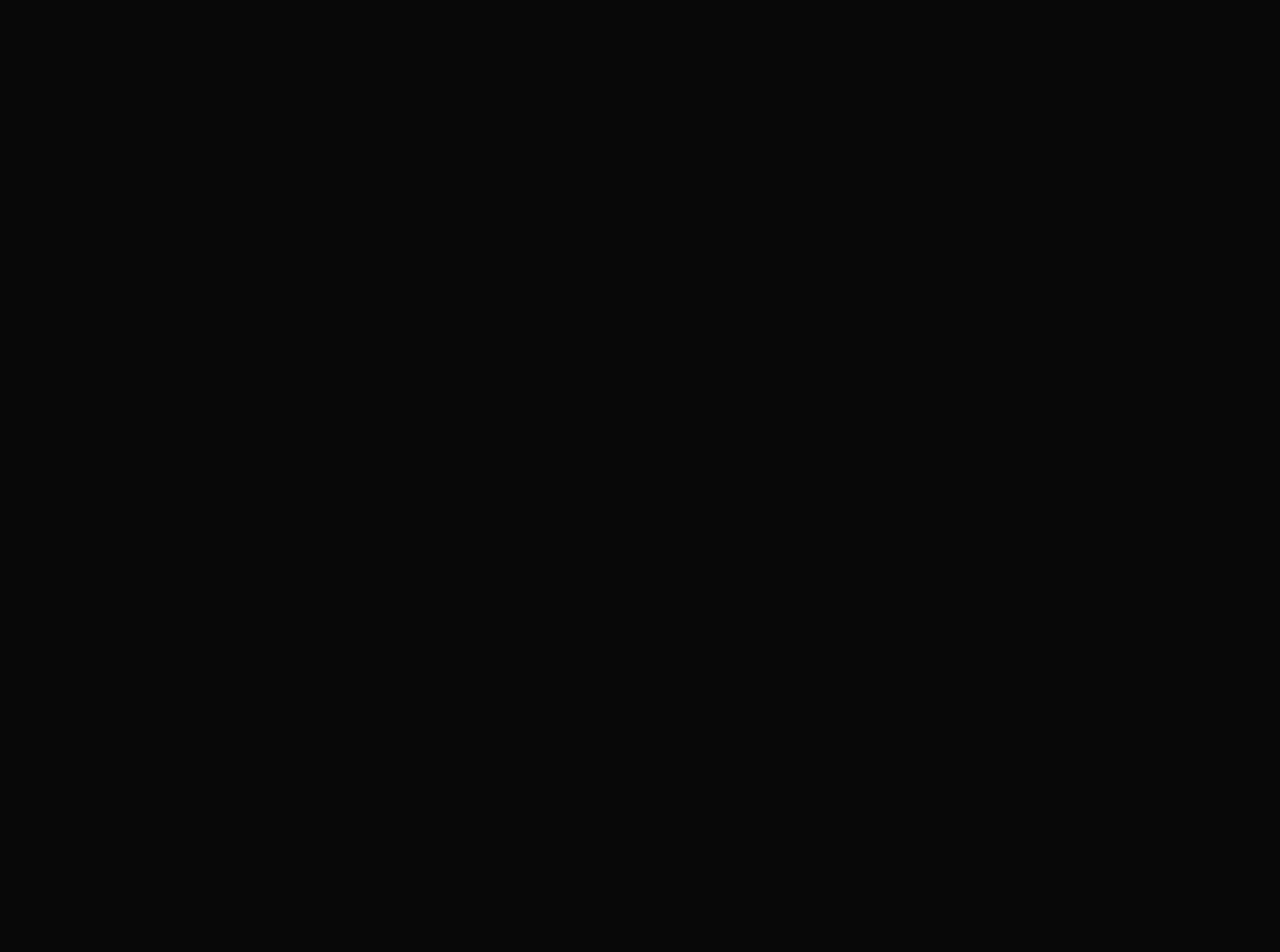
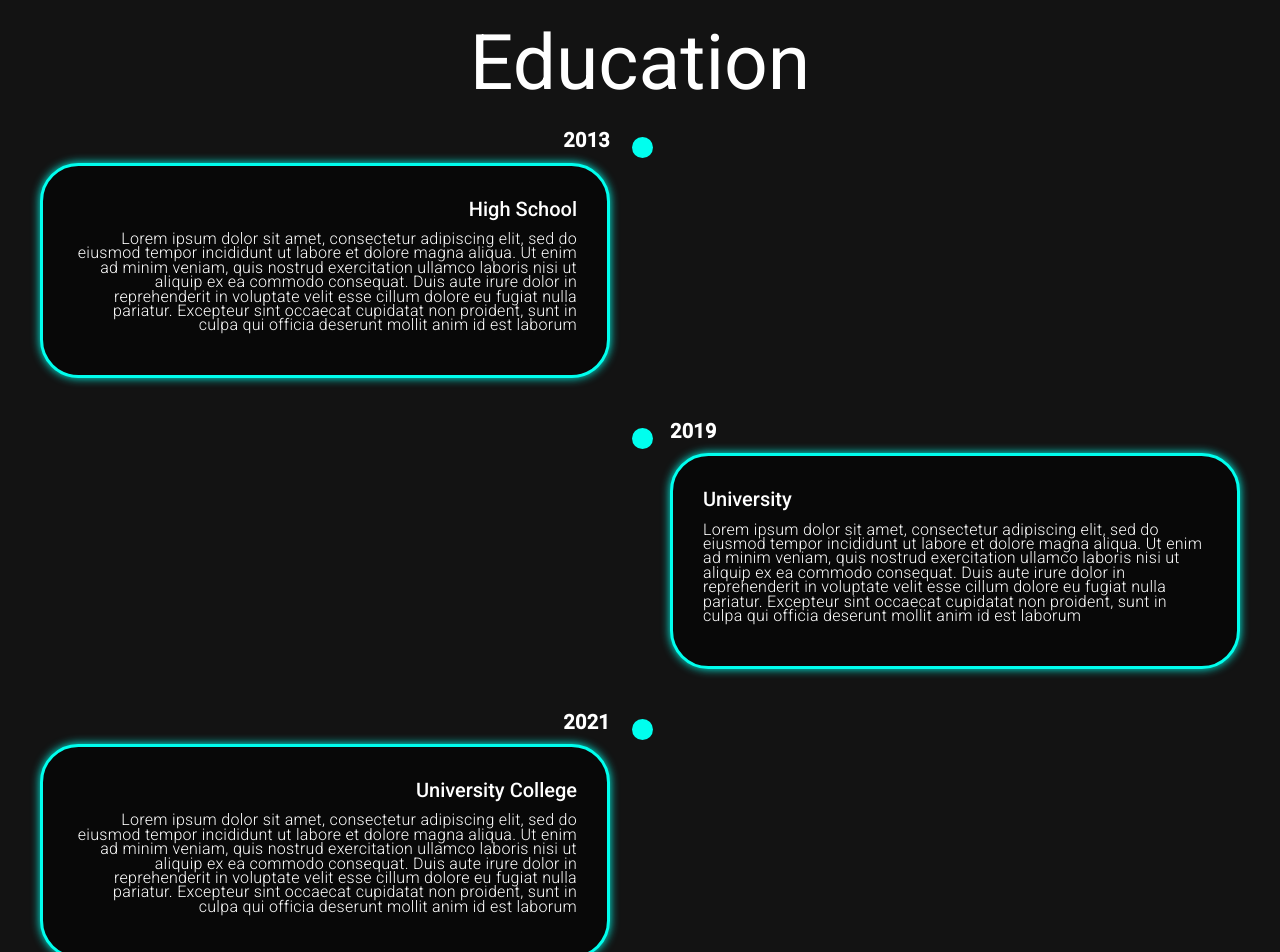
Before and after one commit to Antoinehrt/Portfolio, an Angular app: page / in a window 1280 px wide. Shown: the part 900-1852 px from the top of the page. Before the commit the page ends 800 px from the top, so only its background shows below. Built offline with nearby package versions, Linux system fonts and the light colour scheme.

Commit message:
feat(HomePage): create the education section

```diff
--- a/src/app/pages/home/home.component.css
+++ b/src/app/pages/home/home.component.css
@@ -258,3 +258,117 @@ span {
     width: calc(100% + 8px);
   }
 }
+
+.heading {
+  font-size: 8rem;
+  text-align: center;
+  margin: 5rem 0;
+
+}
+
+.education {
+  padding: 100px 15px;
+  background: var(--second-bg-color);
+
+}
+
+.education h2 {
+  margin-bottom: 5rem;
+}
+
+.timeline-items {
+  max-width: 1200px;
+  margin: auto;
+  display: flex;
+  flex-wrap: wrap;
+  position: relative;
+}
+
+.timeline-items::before {
+  content: "";
+  position: absolute;
+  width: 5px;
+  height: 100;
+  background-color: var(--main-color);
+  left: calc(50% - 1px);
+}
+
+.timeline-item {
+  margin-bottom: 40px;
+  width: 100%;
+  position: relative;
+}
+
+.timeline-item:last-child {
+  margin-bottom: 0;
+}
+
+.timeline-item:nth-child(odd) {
+  padding-right: calc(50% + 30px);
+  text-align: right;
+}
+
+.timeline-item:nth-child(even) {
+  padding-left: calc(50% + 30px);
+  text-align: left;
+}
+
+.timeline-dot {
+  height: 21px;
+  width: 21px;
+  background-color: var(--main-color);
+  box-shadow: 0 0 25px var(--main-color),
+  0 0 50px var(--main-color),;
+  position: absolute;
+  left: calc(50% - 8px);
+  border-radius: 50%;
+  top: 10px;
+}
+
+.timeline-date {
+  font-size: 20px;
+  font-weight: 800;
+  color: #ffffff;
+  margin: 6px 0 15px;
+}
+
+.timeline-content {
+  background-color: var(--bg-color);
+  border: 3px solid var(--main-color);
+  padding: 30px;
+  border-radius: 4rem;
+  box-shadow: 0 0 10px var(--main-color);
+  cursor: pointer;
+  transition: 0.3s ease-in-out;
+}
+
+.timeline-content:hover{
+  transform: scale(1.05);
+  box-shadow: 0 0 25px var(--main-color);
+}
+
+.timeline-content h3 {
+  font-size: 20px;
+  color: white;
+  margin: 0 0 10px;
+  font-weight: 500;
+}
+
+.timeline-content p {
+  color: #ffffff;
+  font-size: 16px;
+  font-weight: 300;
+}
+
+::-webkit-scrollbar{
+  width: 15px;
+}
+
+::-webkit-scrollbar-thumb{
+  background: var(--main-color);
+}
+
+::-webkit-scrollbar-track{
+  background: var(--bg-color);
+  width: 50px;
+}
--- a/src/app/pages/home/home.component.html
+++ b/src/app/pages/home/home.component.html
@@ -40,3 +40,89 @@
         <img src="../../../assets/img/profile_pictures/square_profile_pic.jpg" alt="home-img">
     </div>
 </section>
+
+<section class="education">
+    <h2 class="heading">Education</h2>
+    <div class="timeline-items">
+        <div class="timeline-item">
+            <div class="timeline-dot"></div>
+            <div class="timeline-date">
+                2013
+            </div>
+            <div class="timeline-content">
+                <h3>High School</h3>
+                <p>
+                    Lorem ipsum dolor sit amet, consectetur adipiscing elit, sed do eiusmod tempor incididunt ut
+                    labore et dolore
+                    magna aliqua. Ut enim ad minim veniam, quis nostrud exercitation ullamco laboris nisi ut aliquip
+                    ex ea
+                    commodo consequat. Duis aute irure dolor in reprehenderit in voluptate velit esse cillum dolore
+                    eu fugiat
+                    nulla pariatur. Excepteur sint occaecat cupidatat non proident, sunt in culpa qui officia
+                    deserunt mollit
+                    anim id est laborum
+                </p>
+            </div>
+        </div>
+        <div class="timeline-item">
+            <div class="timeline-dot"></div>
+            <div class="timeline-date">
+                2019
+            </div>
+            <div class="timeline-content">
+                <h3>University</h3>
+                <p>
+                    Lorem ipsum dolor sit amet, consectetur adipiscing elit, sed do eiusmod tempor incididunt ut
+                    labore et dolore
+                    magna aliqua. Ut enim ad minim veniam, quis nostrud exercitation ullamco laboris nisi ut aliquip
+                    ex ea
+                    commodo consequat. Duis aute irure dolor in reprehenderit in voluptate velit esse cillum dolore
+                    eu fugiat
+                    nulla pariatur. Excepteur sint occaecat cupidatat non proident, sunt in culpa qui officia
+                    deserunt mollit
+                    anim id est laborum
+                </p>
+            </div>
+        </div>
+        <div class="timeline-item">
+            <div class="timeline-dot"></div>
+            <div class="timeline-date">
+                2021
+            </div>
+            <div class="timeline-content">
+                <h3>University College</h3>
+                <p>
+                    Lorem ipsum dolor sit amet, consectetur adipiscing elit, sed do eiusmod tempor incididunt ut
+                    labore et dolore
+                    magna aliqua. Ut enim ad minim veniam, quis nostrud exercitation ullamco laboris nisi ut aliquip
+                    ex ea
+                    commodo consequat. Duis aute irure dolor in reprehenderit in voluptate velit esse cillum dolore
+                    eu fugiat
+                    nulla pariatur. Excepteur sint occaecat cupidatat non proident, sunt in culpa qui officia
+                    deserunt mollit
+                    anim id est laborum
+                </p>
+            </div>
+        </div>
+        <div class="timeline-item">
+            <div class="timeline-dot"></div>
+            <div class="timeline-date">
+                2024
+            </div>
+            <div class="timeline-content">
+                <h3>Internship</h3>
+                <p>
+                    Lorem ipsum dolor sit amet, consectetur adipiscing elit, sed do eiusmod tempor incididunt ut
+                    labore et dolore
+                    magna aliqua. Ut enim ad minim veniam, quis nostrud exercitation ullamco laboris nisi ut aliquip
+                    ex ea
+                    commodo consequat. Duis aute irure dolor in reprehenderit in voluptate velit esse cillum dolore
+                    eu fugiat
+                    nulla pariatur. Excepteur sint occaecat cupidatat non proident, sunt in culpa qui officia
+                    deserunt mollit
+                    anim id est laborum
+                </p>
+            </div>
+        </div>
+    </div>
+</section>
```
